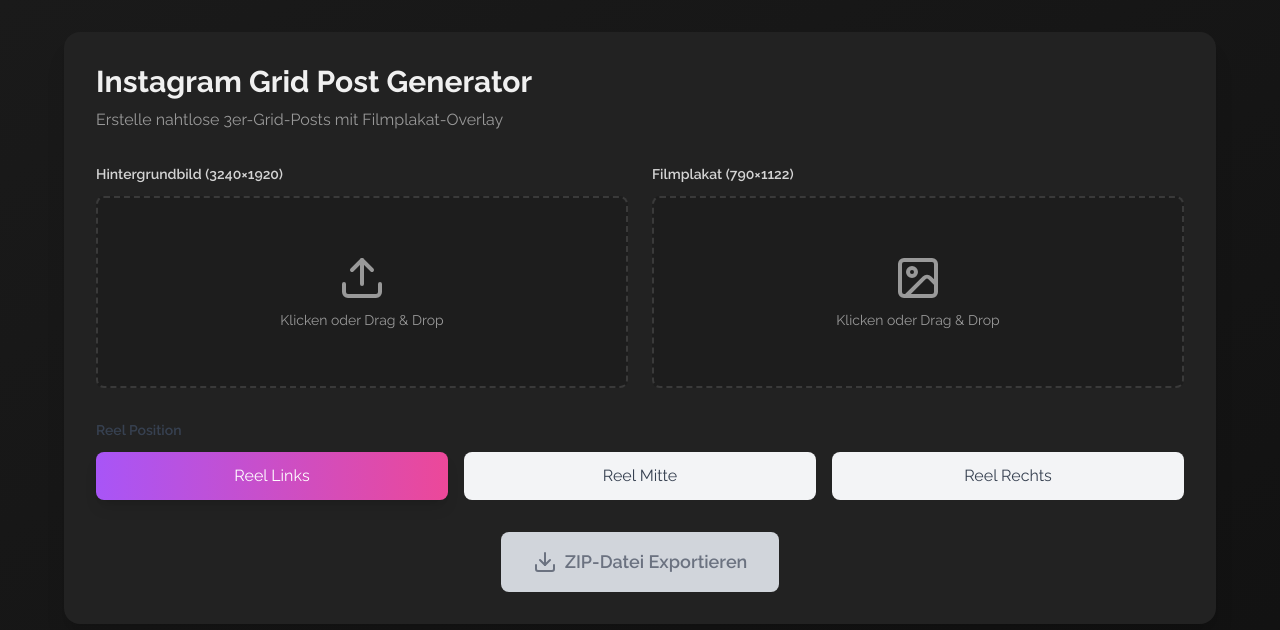
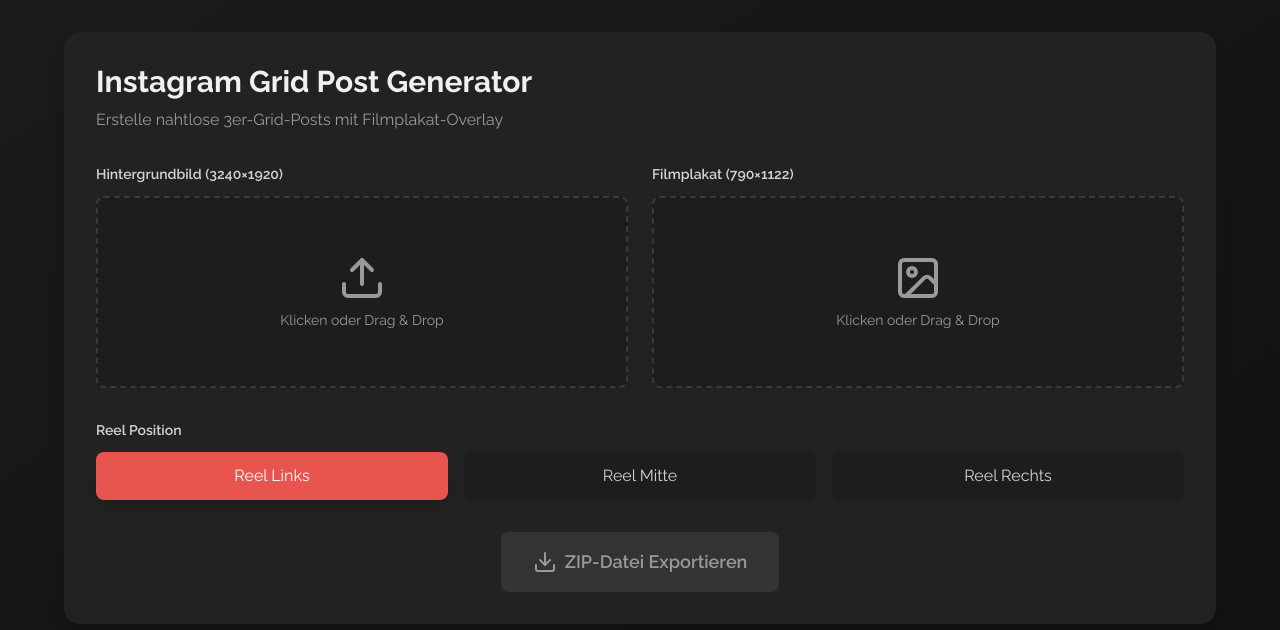
Before and after one commit to Max-Lamm/instagram-grid-generator, a React (Vite) app: page / in a window 1280 px wide. Shown: the top 630 px of the page. Built offline with nearby package versions, Linux system fonts and the light colour scheme.

Commit message:
style: restyle buttons, preview area, export to dark brand

```diff
--- a/src/App.jsx
+++ b/src/App.jsx
@@ -614,7 +614,7 @@
 
           {/* Position Selection */}
           <div className="mb-8">
-            <label className="block text-sm font-semibold text-gray-700 mb-3">
+            <label className="block text-sm font-semibold text-dark-text mb-3">
               Reel Position
             </label>
             <div className="flex gap-4">
@@ -624,8 +624,8 @@
                   onClick={() => setReelPosition(pos)}
                   className={`flex-1 py-3 px-6 rounded-lg font-medium transition ${
                     reelPosition === pos
-                      ? 'bg-gradient-to-r from-purple-500 to-pink-500 text-white shadow-lg'
-                      : 'bg-gray-100 text-gray-700 hover:bg-gray-200'
+                      ? 'bg-brand-red text-white shadow-lg'
+                      : 'bg-dark-input text-dark-text hover:bg-[#2a2a2a]'
                   }`}
                 >
                   Reel {pos === 'left' ? 'Links' : pos === 'center' ? 'Mitte' : 'Rechts'}
@@ -637,11 +637,11 @@
           {/* Preview */}
           {showPreview && (
             <div className="mb-8">
-              <h2 className="text-xl font-semibold text-gray-800 mb-4">Grid-Vorschau</h2>
-              <div className="bg-gray-100 rounded-lg p-4 flex justify-center">
+              <h2 className="text-xl font-semibold text-dark-text-hi mb-4">Grid-Vorschau</h2>
+              <div className="bg-dark-input rounded-lg p-4 flex justify-center">
                 <canvas ref={canvasRefs.preview} className="max-w-full rounded shadow-lg" />
               </div>
-              <p className="text-sm text-gray-500 mt-2 text-center">
+              <p className="text-sm text-dark-muted mt-2 text-center">
                 Gestrichelte Linien zeigen die Post-Grenzen im Instagram-Grid
               </p>
             </div>
@@ -654,8 +654,8 @@
               disabled={!canExport}
               className={`flex items-center gap-2 px-8 py-4 rounded-lg font-semibold text-lg transition ${
                 canExport
-                  ? 'bg-gradient-to-r from-purple-500 to-pink-500 text-white hover:shadow-xl hover:scale-105'
-                  : 'bg-gray-300 text-gray-500 cursor-not-allowed'
+                  ? 'bg-brand-red text-white hover:shadow-xl hover:scale-105'
+                  : 'bg-[#333333] text-dark-muted cursor-not-allowed'
               }`}
             >
               <Download className="w-6 h-6" />
@@ -664,7 +664,7 @@
           </div>
 
           {canExport && (
-            <p className="text-sm text-gray-600 text-center mt-4">
+            <p className="text-sm text-dark-muted text-center mt-4">
               ZIP enthält: {new Date().toISOString().split('T')[0]}_1.png, _2.png, _3_reel.png
             </p>
           )}
```
